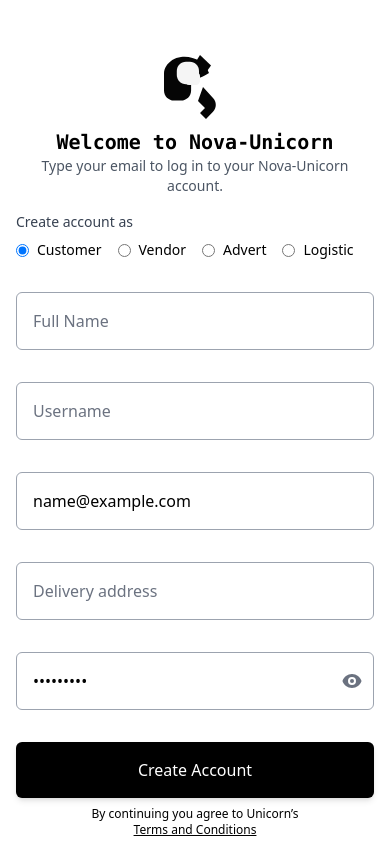
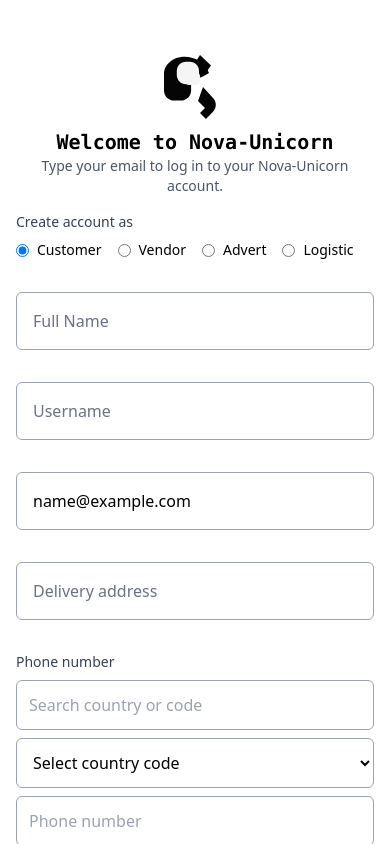
Before and after one commit to whitehavend/my--app, a React (Create React App) app in the folder nova.unicorn/: page /login in a window 390 px wide. Both pictures are taken after typing "name@example.com", "Sample123" into the empty fields and a click on the button "Create Account". Shown: the top 844 px of the page. Built offline with nearby package versions, Linux system fonts and the light colour scheme; the HTML template or start-up script is replaced by a standard one.

Commit message:
Add searchable country phone fields

```diff
--- a/nova.unicorn/package.json
+++ b/nova.unicorn/package.json
@@ -9,6 +9,7 @@
     "@testing-library/user-event": "^13.5.0",
     "axios": "^1.7.7",
     "firebase": "^11.0.1",
+    "libphonenumber-js": "^1.13.13",
     "react": "^18.3.1",
     "react-dom": "^18.3.1",
     "react-hook-form": "^7.53.1",
--- a/nova.unicorn/src/Pages/Authentication/Login.jsx
+++ b/nova.unicorn/src/Pages/Authentication/Login.jsx
@@ -7,6 +7,7 @@
 import MiniLoader from "../../components/preloader/MiniLoader";
 import { useForm } from "react-hook-form";
 import { HiEye, HiEyeOff } from "react-icons/hi";
+import CountryPhoneField from "../../components/CountryPhoneField";
 
 const LoginPage = () => {
   const { auth, error, notify, status, user } = useAppSelector((state) => state.auth);
@@ -186,15 +187,7 @@
                 />
                 {errors.shopName && <p className="text-red-500 text-xs mt-[-0.75rem] mb-4">{errors.shopName.message}</p>}
 
-                <input
-                  type="tel"
-                  placeholder="Phone Number"
-                  {...register("phoneNumber", { required: isLogin ? false : "Phone number is required for vendors" })}
-                  className={`p-4 border border-gray-400 focus:border-primary w-full my-4 outline-none rounded-md placeholder:text-gray-500 ${
-                    errors.phoneNumber && "border-red-500"
-                  }`}
-                />
-                {errors.phoneNumber && <p className="text-red-500 text-xs mt-[-0.75rem] mb-4">{errors.phoneNumber.message}</p>}
+                <CountryPhoneField register={register} errors={errors} />
 
                 <input
                   type="text"
@@ -220,32 +213,7 @@
 
             {!isLogin && selectedRole === "advert" && (
               <>
-                <div className="my-4">
-                  <label className="mb-2 block text-sm font-medium text-gray-700">Phone number</label>
-                  <div className="flex gap-2">
-                    <select
-                      aria-label="Country code"
-                      {...register("countryCode", { required: "Country code is required" })}
-                      className="w-28 rounded-md border border-gray-400 bg-white p-4 outline-none focus:border-primary"
-                    >
-                      <option value="">Code</option>
-                      <option value="+1">+1</option>
-                      <option value="+44">+44</option>
-                      <option value="+234">+234</option>
-                      <option value="+254">+254</option>
-                      <option value="+27">+27</option>
-                      <option value="+91">+91</option>
-                    </select>
-                    <input
-                      type="tel"
-                      placeholder="Phone number"
-                      {...register("phoneNumber", { required: "Phone number is required" })}
-                      className="min-w-0 flex-1 rounded-md border border-gray-400 p-4 outline-none focus:border-primary"
-                    />
-                  </div>
-                  {errors.countryCode && <p className="mt-1 text-xs text-red-500">{errors.countryCode.message}</p>}
-                  {errors.phoneNumber && <p className="mt-1 text-xs text-red-500">{errors.phoneNumber.message}</p>}
-                </div>
+                <CountryPhoneField register={register} errors={errors} />
 
                 <fieldset className="my-5">
                   <legend className="mb-2 text-sm font-medium text-gray-700">Advertising platforms</legend>
@@ -276,33 +244,10 @@
             )}
 
             {!isLogin && selectedRole === "logistic" && (
-              <div className="my-4">
-                <label className="mb-2 block text-sm font-medium text-gray-700">Phone number</label>
-                <div className="flex gap-2">
-                  <select
-                    aria-label="Country code"
-                    {...register("countryCode", { required: "Country code is required" })}
-                    className="w-28 rounded-md border border-gray-400 bg-white p-4 outline-none focus:border-primary"
-                  >
-                    <option value="">Code</option>
-                    <option value="+1">+1</option>
-                    <option value="+44">+44</option>
-                    <option value="+234">+234</option>
-                    <option value="+254">+254</option>
-                    <option value="+27">+27</option>
-                    <option value="+91">+91</option>
-                  </select>
-                  <input
-                    type="tel"
-                    placeholder="Phone number"
-                    {...register("phoneNumber", { required: "Phone number is required" })}
-                    className="min-w-0 flex-1 rounded-md border border-gray-400 p-4 outline-none focus:border-primary"
-                  />
-                </div>
-                {errors.countryCode && <p className="mt-1 text-xs text-red-500">{errors.countryCode.message}</p>}
-                {errors.phoneNumber && <p className="mt-1 text-xs text-red-500">{errors.phoneNumber.message}</p>}
-              </div>
+              <CountryPhoneField register={register} errors={errors} />
             )}
+
+            {!isLogin && selectedRole === "customer" && <CountryPhoneField register={register} errors={errors} />}
 
             <div className="relative my-4">
               <input
--- /dev/null
+++ b/nova.unicorn/src/components/CountryPhoneField.jsx
@@ -0,0 +1,57 @@
+import { useMemo, useState } from "react";
+import { getCountries, getCountryCallingCode } from "libphonenumber-js";
+
+const displayNames = new Intl.DisplayNames(["en"], { type: "region" });
+const countries = getCountries()
+  .map((country) => ({
+    country,
+    name: displayNames.of(country) || country,
+    code: `+${getCountryCallingCode(country)}`,
+  }))
+  .sort((first, second) => first.name.localeCompare(second.name));
+
+const CountryPhoneField = ({ register, errors, label = "Phone number" }) => {
+  const [countrySearch, setCountrySearch] = useState("");
+  const filteredCountries = useMemo(() => {
+    const query = countrySearch.trim().toLowerCase();
+    return countries.filter(({ name, code }) => !query || name.toLowerCase().includes(query) || code.includes(query));
+  }, [countrySearch]);
+
+  return (
+    <div className="my-4">
+      <label className="mb-2 block text-sm font-medium text-gray-700">{label}</label>
+      <div className="grid gap-2 sm:grid-cols-[minmax(180px,1fr)_minmax(0,1fr)]">
+        <div>
+          <input
+            type="search"
+            value={countrySearch}
+            onChange={(event) => setCountrySearch(event.target.value)}
+            placeholder="Search country or code"
+            aria-label="Search country or country code"
+            className="mb-2 w-full rounded-md border border-gray-400 p-3 outline-none focus:border-primary"
+          />
+          <select
+            aria-label="Country code"
+            {...register("countryCode", { required: "Country code is required" })}
+            className="w-full rounded-md border border-gray-400 bg-white p-3 outline-none focus:border-primary"
+          >
+            <option value="">Select country code</option>
+            {filteredCountries.map(({ country, name, code }) => (
+              <option key={`${country}-${code}`} value={code}>{name} ({code})</option>
+            ))}
+          </select>
+        </div>
+        <input
+          type="tel"
+          placeholder="Phone number"
+          {...register("phoneNumber", { required: "Phone number is required" })}
+          className="w-full rounded-md border border-gray-400 p-3 outline-none focus:border-primary"
+        />
+      </div>
+      {errors.countryCode && <p className="mt-1 text-xs text-red-500">{errors.countryCode.message}</p>}
+      {errors.phoneNumber && <p className="mt-1 text-xs text-red-500">{errors.phoneNumber.message}</p>}
+    </div>
+  );
+};
+
+export default CountryPhoneField;
```
Also changed, not shown: 2 other files (tests, documents, lock files or other folders).
